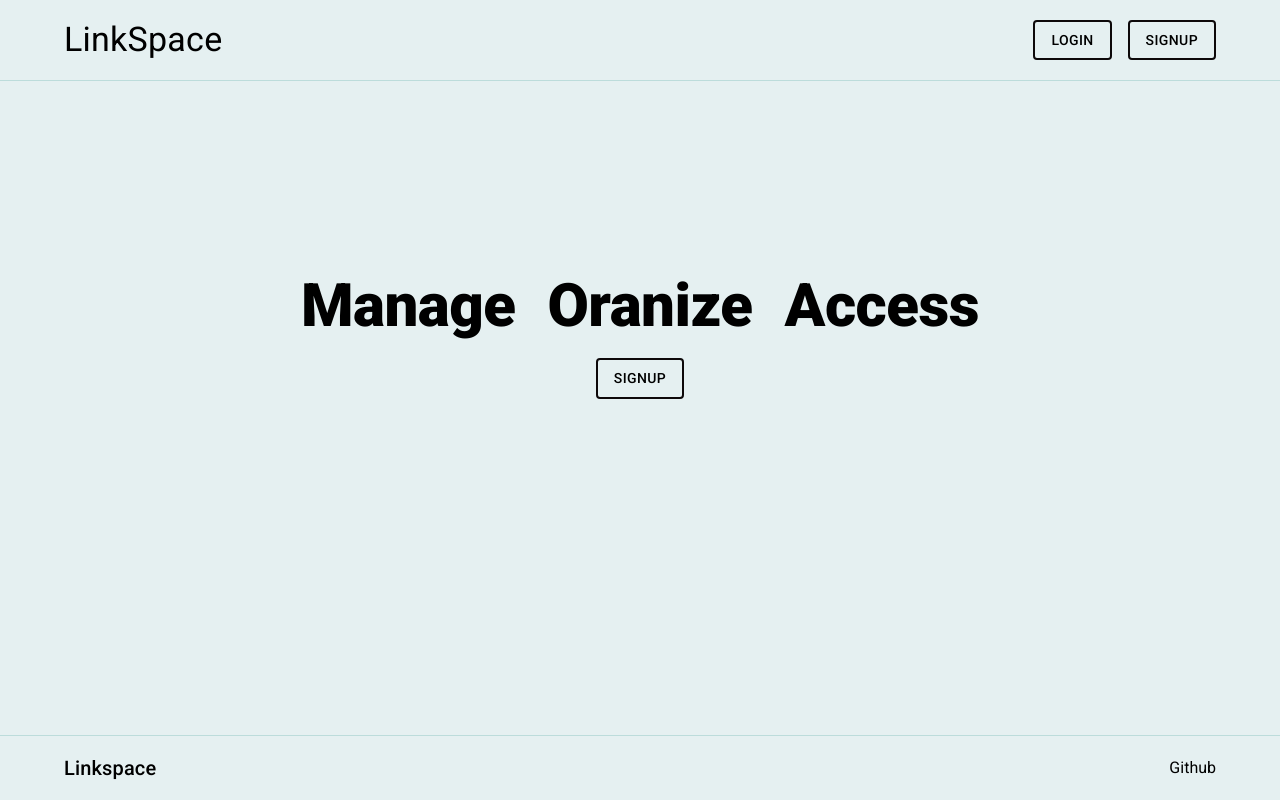
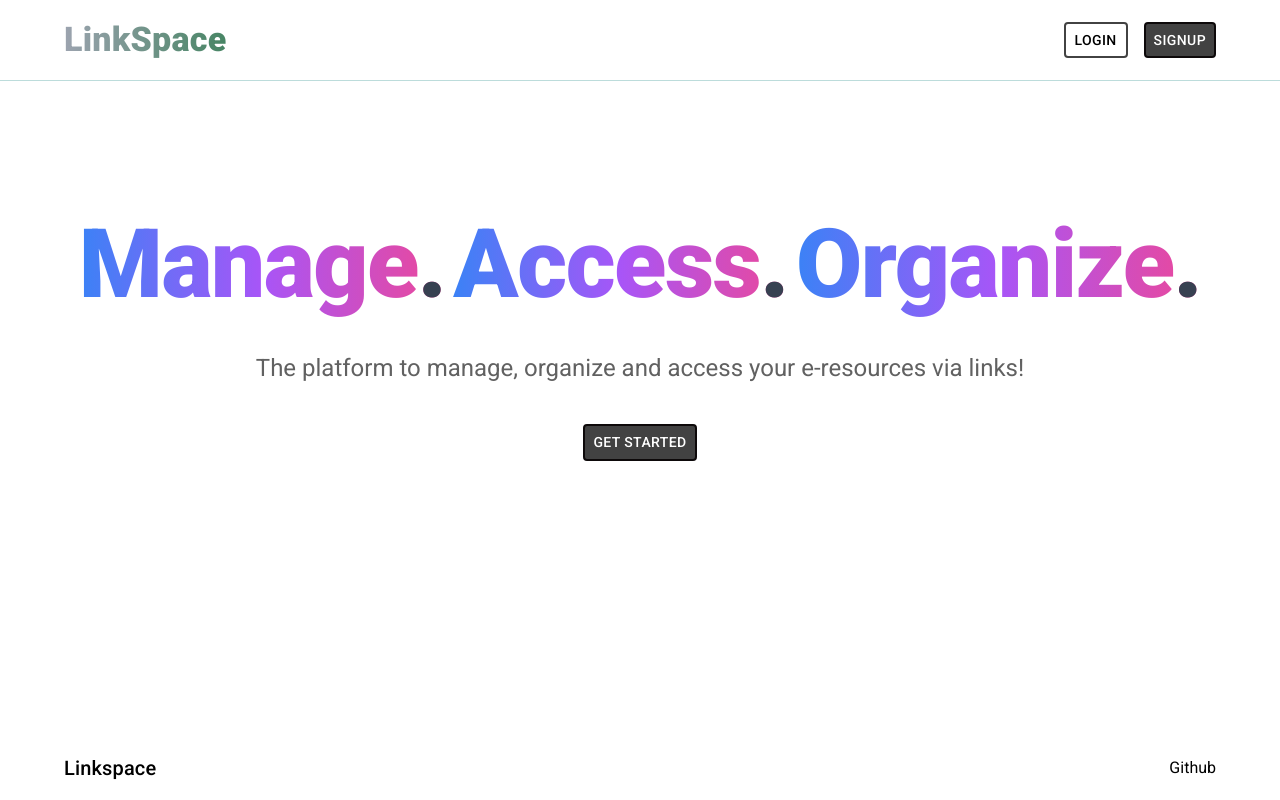
Before and after one commit to MahendraDani/Linkspace, a React (Vite) app in the folder client/: page / in a window 1280 px wide. Built offline with nearby package versions, Linux system fonts and the light colour scheme.

Commit message:
feat: styled homepage

```diff
--- a/client/src/components/Search/SearchItem.jsx
+++ b/client/src/components/Search/SearchItem.jsx
@@ -53,17 +53,17 @@ const SearchItem = ({ links, query, selectedFilter }) => {
     }
   });
 
-  // const searchedLinksByTags = links.filter((link) => {
-  //   if (
-  //     link.tags.forEach((tag) => {
-  //       if (tag.toLowerCase() === query.toLowerCase()) {
-  //         console.log(link);
-  //         return link;
-  //       }
-  //     })
-  //   )
-  //     return link;
-  // });
+  const searchedLinksByTags = links.filter((link) => {
+    if (
+      link.tags.forEach((tag) => {
+        if (tag.toLowerCase() === query.toLowerCase()) {
+          console.log(link);
+          return link;
+        }
+      })
+    )
+      return link;
+  });
 
   const searchByAll = links.filter((link) => {
     if (
@@ -90,7 +90,7 @@ const SearchItem = ({ links, query, selectedFilter }) => {
         ) : null}
       </Stack>
       <Stack>
-        {selectedFilter === "none" ? (
+        {selectedFilter === "none" || selectedFilter === "tags" ? (
           <SearchLinkItem searchedLinks={searchByAll} />
         ) : null}
       </Stack>
--- a/client/src/layout/Footer.jsx
+++ b/client/src/layout/Footer.jsx
@@ -10,9 +10,9 @@ const Footer = () => {
           left: 0,
           right: 0,
           bottom: 0,
-          bgcolor: "greenBackground.main",
-          borderTop: "1px solid ",
-          borderColor: "secondary.main",
+          bgcolor: "white",
+          // borderTop: "1px solid ",
+          // borderColor: "secondary.main",
           p: 1,
         }}
       >
--- /dev/null
+++ b/client/src/layout/HomePageTitle.jsx
@@ -0,0 +1,17 @@
+import { Typography } from "@mui/material";
+import React from "react";
+
+const HomePageTitle = ({ title, variant }) => {
+  return (
+    <div class="bg-gradient-to-r from-blue-500 via-purple-500 to-pink-500 bg-clip-text text-transparent">
+      <p class="text-4xl font-bold">
+        <Typography variant={variant} sx={{ fontWeight: "900" }}>
+          {title}
+          <span className="text-gray-700">.</span>
+        </Typography>
+      </p>
+    </div>
+  );
+};
+
+export default HomePageTitle;
--- a/client/src/layout/Navbar.jsx
+++ b/client/src/layout/Navbar.jsx
@@ -7,7 +7,7 @@ const Navbar = () => {
     <div>
       <Box
         sx={{
-          bgcolor: "greenBackground.main",
+          bgcolor: "white",
           p: 1,
           borderBottom: "1px solid",
           borderColor: "secondary.main",
@@ -23,7 +23,14 @@ const Navbar = () => {
           }}
         >
           <Link to={"/"}>
-            <Typography variant="h4">LinkSpace</Typography>
+            {/* <Typography variant="h4">LinkSpace</Typography> */}
+            <div class="bg-gradient-to-r from-gray-400 to-[#478564] bg-clip-text text-transparent">
+              <p class="text-4xl font-bold">
+                <Typography variant="h4" sx={{ fontWeight: "900" }}>
+                  LinkSpace
+                </Typography>
+              </p>
+            </div>
           </Link>
           <Box
             sx={{
@@ -38,11 +45,13 @@ const Navbar = () => {
                 variant="contained"
                 disableElevation
                 sx={{
-                  border: "2px solid #0D090A",
+                  p: 0.5,
+                  px: 1,
+                  border: "2px solid #424242",
                   bgcolor: "transparent",
                   color: "black",
                   ":hover": {
-                    bgcolor: "#0D090A",
+                    bgcolor: "#424242",
                     color: "white",
                   },
                 }}
@@ -55,9 +64,11 @@ const Navbar = () => {
                 variant="contained"
                 disableElevation
                 sx={{
+                  p: 0.5,
+                  px: 1,
                   border: "2px solid #0D090A",
-                  bgcolor: "transparent",
-                  color: "black",
+                  bgcolor: "#424242",
+                  color: "white",
                   ":hover": {
                     bgcolor: "#0D090A",
                     color: "white",
--- a/client/src/pages/Home.jsx
+++ b/client/src/pages/Home.jsx
@@ -3,11 +3,12 @@ import Navbar from "../layout/Navbar";
 import Footer from "../layout/Footer";
 import { Typography, Box, Stack, Button } from "@mui/material";
 import { Link } from "react-router-dom";
+import HomePageTitle from "../layout/HomePageTitle";
 
 const Home = () => {
   return (
     // #F0FAF3
-    <Box sx={{ bgcolor: "greenBackground.main", minHeight: "100vh" }}>
+    <Box sx={{ bgcolor: "white", minHeight: "100vh" }}>
       <Navbar />
       <Box
         sx={{
@@ -19,83 +20,87 @@ const Home = () => {
           gap: 2,
         }}
       >
-        <Stack
+        {/* For computer screens */}
+        <div>
+          <Stack
+            sx={{
+              justifyContent: "center",
+              alignItems: "center",
+              flexDirection: "row",
+              gap: 1,
+              display: { xs: "none", lg: "flex" },
+            }}
+          >
+            <HomePageTitle title={"Manage"} variant={"h1"} />
+            <HomePageTitle title={"Access"} variant={"h1"} />
+            <HomePageTitle title={"Organize"} variant={"h1"} />
+          </Stack>
+        </div>
+        {/* For medium screens */}
+        <div>
+          <Stack
+            sx={{
+              justifyContent: "center",
+              alignItems: "center",
+              flexDirection: "row",
+              gap: 1,
+              display: { xs: "none", md: "flex", lg: "none" },
+            }}
+          >
+            <HomePageTitle title={"Manage"} variant={"h2"} />
+            <HomePageTitle title={"Access"} variant={"h2"} />
+            <HomePageTitle title={"Organize"} variant={"h2"} />
+          </Stack>
+        </div>
+        {/* For small screens */}
+        <div>
+          <Stack
+            sx={{
+              justifyContent: "center",
+              alignItems: "center",
+              flexDirection: "column",
+              gap: 1,
+              display: { xs: "flex", md: "none" },
+            }}
+          >
+            <HomePageTitle title={"Manage"} variant={"h2"} />
+            <HomePageTitle title={"Access"} variant={"h2"} />
+            <HomePageTitle title={"Organize"} variant={"h2"} />
+          </Stack>
+        </div>
+        <Box
           sx={{
-            display: { xs: "none", md: "flex" },
-            justifyContent: "center",
-            alignItems: "center",
-            flexDirection: "column",
-            gap: 2,
+            textAlign: "center",
+            mt: -2,
+            px: { xs: 2 },
           }}
         >
-          <Stack direction={"row"} gap={4}>
-            <Typography variant="h2" sx={{ fontWeight: "900" }}>
-              Manage
-            </Typography>
-            <Typography variant="h2" sx={{ fontWeight: "900" }}>
-              Oranize
-            </Typography>
-            <Typography variant="h2" sx={{ fontWeight: "900" }}>
-              Access
-            </Typography>
-          </Stack>
+          <Typography variant="h5" color={"#616161"}>
+            The platform to manage, organize and access your e-resources via
+            links!
+          </Typography>
+        </Box>
+        <Box sx={{ pt: 3 }}>
           <Link to={"/signup"}>
             <Button
               variant="contained"
               disableElevation
               sx={{
+                p: 0.5,
+                px: 1,
                 border: "2px solid #0D090A",
-                bgcolor: "transparent",
-                color: "black",
+                bgcolor: "#424242",
+                color: "white",
                 ":hover": {
                   bgcolor: "#0D090A",
                   color: "white",
                 },
               }}
             >
-              Signup
+              Get Started
             </Button>
           </Link>
-        </Stack>
-        {/* Only for mobile screens */}
-        <Stack
-          sx={{
-            justifyContent: "center",
-            alignItems: "center",
-            flexDirection: "column",
-            gap: 2,
-            display: { xs: "flex", md: "none" },
-          }}
-        >
-          <Stack direction={"row"} gap={1}>
-            <Typography variant="h4" sx={{ fontWeight: "900" }}>
-              Manage
-            </Typography>
-            <Typography variant="h4" sx={{ fontWeight: "900" }}>
-              Oranize
-            </Typography>
-            <Typography variant="h4" sx={{ fontWeight: "900" }}>
-              Access
-            </Typography>
-          </Stack>
-          <Link to={"/signup"}>
-            <Button
-              variant="contained"
-              disableElevation
-              sx={{
-                border: "2px solid #0D090A",
-                bgcolor: "transparent",
-                color: "black",
-                ":hover": {
-                  bgcolor: "#0D090A",
-                  color: "white",
-                },
-              }}
-            >
-              Signup
-            </Button>
-          </Link>
-        </Stack>
+        </Box>
       </Box>
       <Footer />
     </Box>
@@ -103,3 +108,11 @@ const Home = () => {
 };
 
 export default Home;
+
+// sx={{
+//   justifyContent: "center",
+//   alignItems: "center",
+//   flexDirection: "column",
+//   gap: 1,
+//   display: { xs: "none", md: "flex", lg: "none" },
+// }}
--- a/client/src/pages/Login.jsx
+++ b/client/src/pages/Login.jsx
@@ -49,7 +49,7 @@ const Login = () => {
           height: "89.3vh",
           justifyContent: "center",
           alignItems: "center",
-          bgcolor: "greenBackground.main",
+          bgcolor: "white",
         }}
       >
         <Paper
--- a/client/src/pages/Signup.jsx
+++ b/client/src/pages/Signup.jsx
@@ -52,7 +52,7 @@ const Signup = () => {
           height: "89.3vh",
           justifyContent: "center",
           alignItems: "center",
-          bgcolor: "greenBackground.main",
+          bgcolor: "white",
         }}
       >
         <Paper
```
